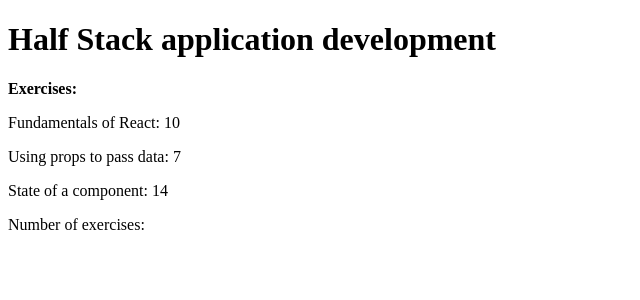
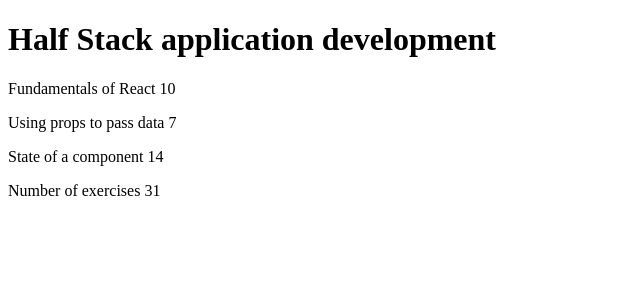
Before and after one commit to jpalojarvi/full-stack-open-solutions, a React (Create React App) app in the folder part1/courseinformation/: page / in a window 1280 px wide. Shown: the top 300 px of the page, without its empty margins (0-640 px from the left). Built offline with nearby package versions, Linux system fonts and the light colour scheme.

Commit message:
Default state of exercise after following first set of instructions

```diff
--- a/part1/courseinformation/src/App.js
+++ b/part1/courseinformation/src/App.js
@@ -1,48 +1,29 @@
 import React from 'react'
 
 const App = () => {
-  const course = Header
-  const content = Content
-  const total = Total
-  return (
-    <div>
-      <Header course={course} />
-      <Content content={content} />
-      <Total total={total} />
-    </div>
-  )
-}
-
-const Header = () => {
   const course = 'Half Stack application development'
-  return (
-    <h1>{course}</h1>
-  )
-
-}
-
-const Content = () => {
   const part1 = 'Fundamentals of React'
   const exercises1 = 10
   const part2 = 'Using props to pass data'
   const exercises2 = 7
   const part3 = 'State of a component'
   const exercises3 = 14
-  const total = exercises1+exercises2+exercises3
+
   return (
     <div>
-      <p><b>Exercises: </b></p>
-      <p>{part1}: {exercises1} </p>
-      <p>{part2}: {exercises2} </p>
-      <p>{part3}: {exercises3} </p>
+      <h1>{course}</h1>
+      <p>
+        {part1} {exercises1}
+      </p>
+      <p>
+        {part2} {exercises2}
+      </p>
+      <p>
+        {part3} {exercises3}
+      </p>
+      <p>Number of exercises {exercises1 + exercises2 + exercises3}</p>
     </div>
   )
 }
 
-const Total = () => {
-  return (
-    <p>Number of exercises: {Content.total}</p>
-  )
-}
-
 export default App
```
